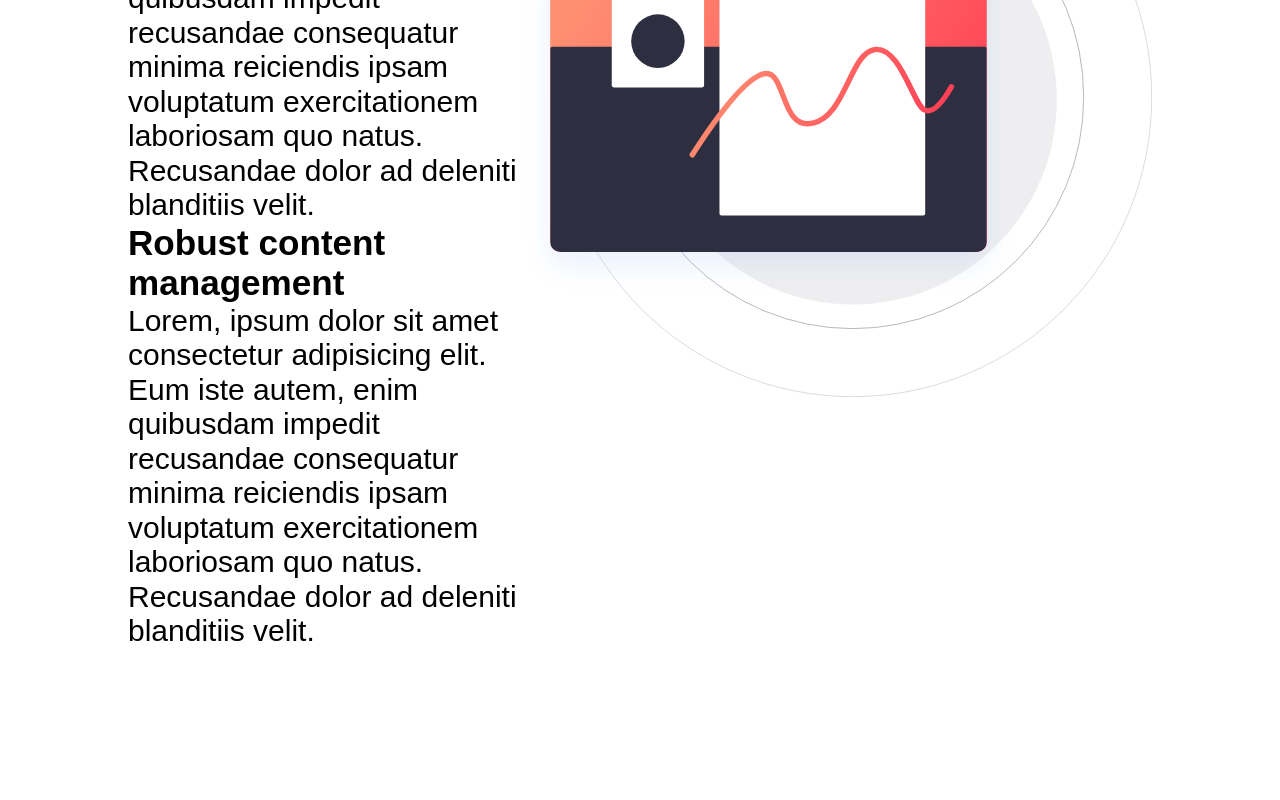
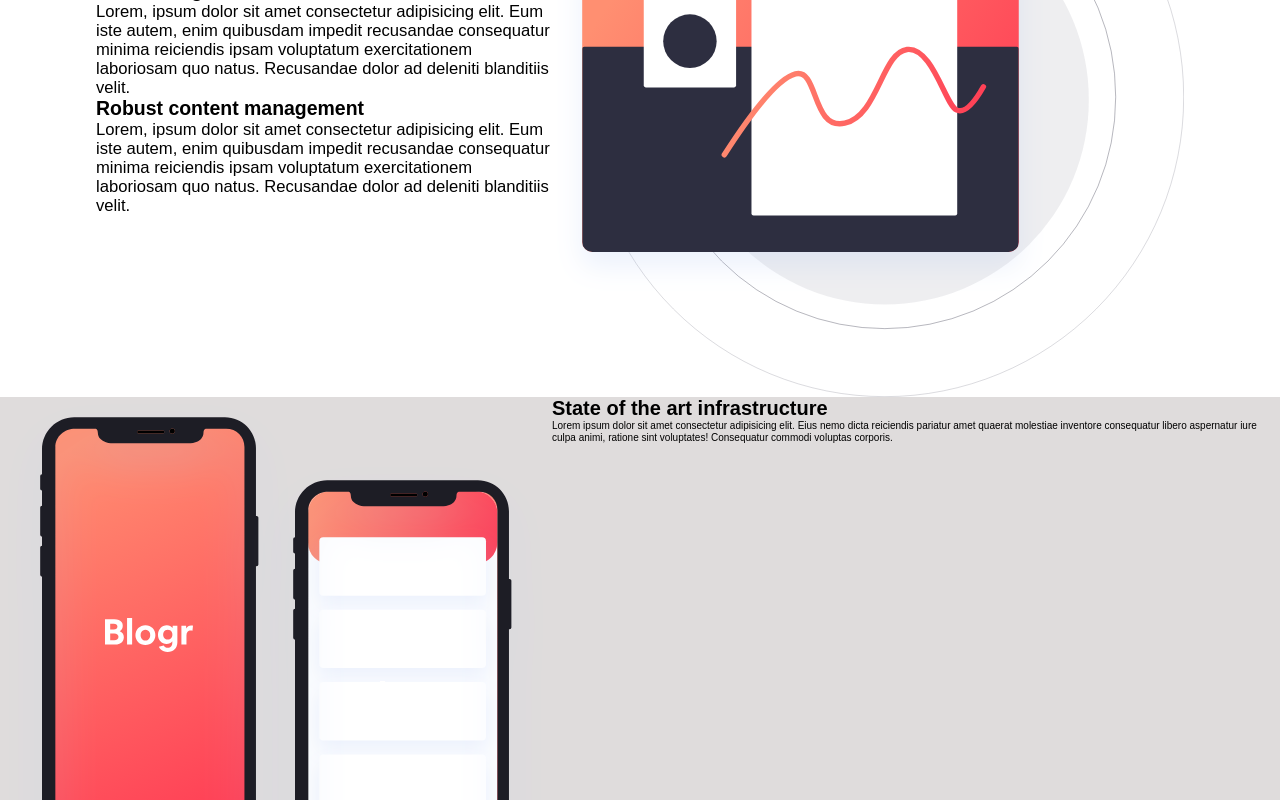
Before and after one commit to Vahe-Sevachyan/blogr-landing-page, a Vue app: page / in a window 1280 px wide. Shown: the part 800-1600 px from the top of the page. Before the commit the page ends 1449 px from the top, so only its background shows below. Built offline with nearby package versions, Linux system fonts and the light colour scheme.

Commit message:
preparing layout for section 2 of body

```diff
--- a/src/App.vue
+++ b/src/App.vue
@@ -2,12 +2,14 @@
 import NavBar from "./components/NavBar.vue";
 import HeroSection from "./components/HeroSection.vue";
 import BodyOne from "./components/BodyOne.vue";
+import BodyTwo from "./components/BodyTwo.vue";
 export default {
   name: "App",
   components: {
     NavBar,
     HeroSection,
     BodyOne,
+    BodyTwo,
   },
 };
 </script>
@@ -20,6 +22,7 @@ export default {
     </div>
     <body>
       <BodyOne />
+      <BodyTwo />
     </body>
   </div>
 </template>
--- a/src/components/BodyOne.vue
+++ b/src/components/BodyOne.vue
@@ -35,7 +35,7 @@
 
 <style scoped>
 .body-one-container {
-  width: 80%;
+  width: 85%;
   /* height: 60rem; */
   margin: auto;
   display: flex;
@@ -57,11 +57,11 @@
   max-height: 100%;
 }
 .description-paragraph {
-  font-size: 3rem;
+  font-size: 1.3vw;
 }
 .description-img {
-  max-width: 100%;
-  max-height: 100%;
+  width: 100%;
+  height: 100%;
   object-fit: contain;
 }
 </style>
--- /dev/null
+++ b/src/components/BodyTwo.vue
@@ -0,0 +1,31 @@
+<script></script>
+<template>
+  <div class="main-container">
+    <div class="display-container">
+      <img src="../assets/images/illustration-phones.svg" alt="" />
+      <div class="paragraph-container">
+        <h1>State of the art infrastructure</h1>
+        <p>
+          Lorem ipsum dolor sit amet consectetur adipisicing elit. Eius nemo
+          dicta reiciendis pariatur amet quaerat molestiae inventore consequatur
+          libero aspernatur iure culpa animi, ratione sint voluptates!
+          Consequatur commodi voluptas corporis.
+        </p>
+      </div>
+    </div>
+  </div>
+</template>
+<style scoped>
+.main-container {
+  background-color: rgb(223, 220, 220);
+  align-items: center;
+  width: 100%;
+  margin: auto;
+}
+.display-container {
+  display: flex;
+}
+/* .paragraph-container {
+  display: flex;
+} */
+</style>
```
